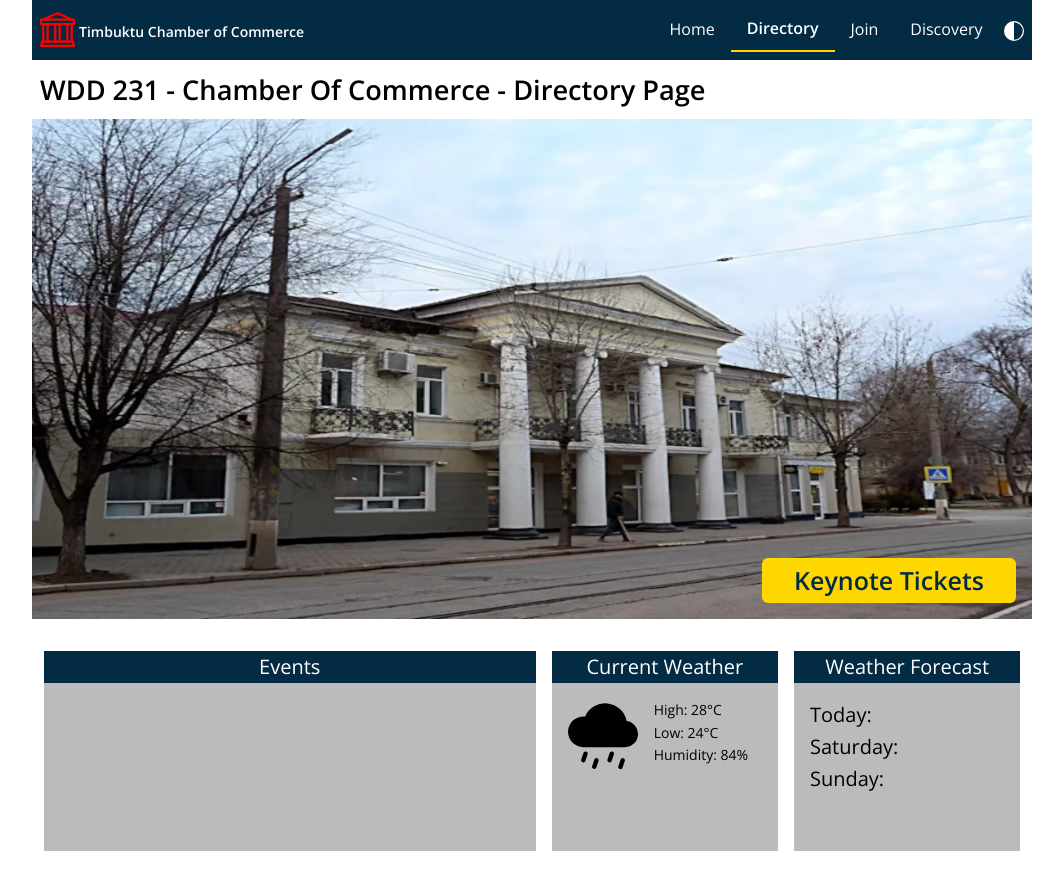
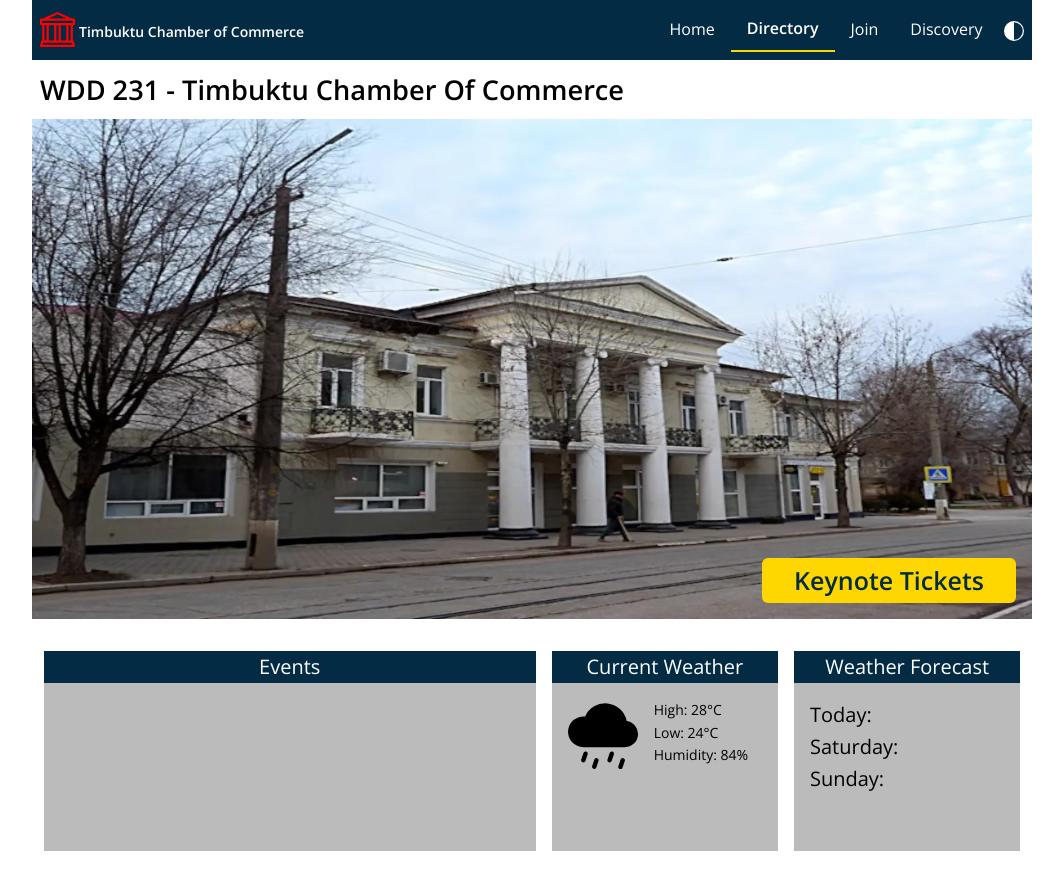
Before and after one commit to Jossyelmos/wdd231, a plain HTML site: page chamber/directory.html in a window 1280 px wide. Shown: the top 870 px of the page, without its empty margins (108-1171 px from the left). Drawn offline with nearby package versions, Linux system fonts and the light colour scheme; no server answers.

Commit message:
still working on h1 tag

```diff
--- a/chamber/directory.html
+++ b/chamber/directory.html
@@ -39,7 +39,7 @@
         <button id="menu" class="hamburger" aria-label="Open menu"></button>
     </header>
     <main role="main">
-        <h1>WDD 231 - Chamber Of Commerce - Directory Page</h1>
+        <h1>WDD 231 - Timbuktu Chamber Of Commerce</h1>
         <div class="hero">
             <picture>
                 <source media="(min-width: 1000px)" srcset="images/large_hero.webp">
```
Also changed, not shown: chamber/index.html (+1 -1 lines).
